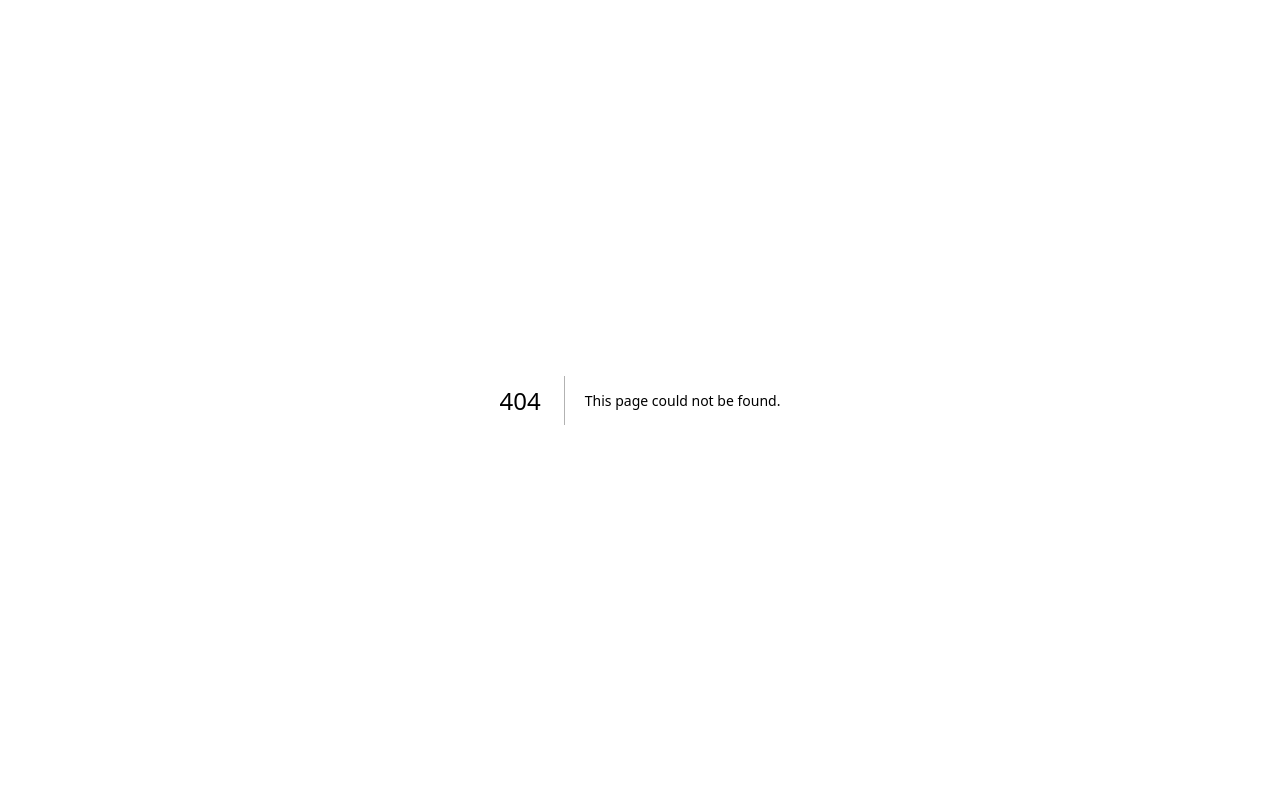
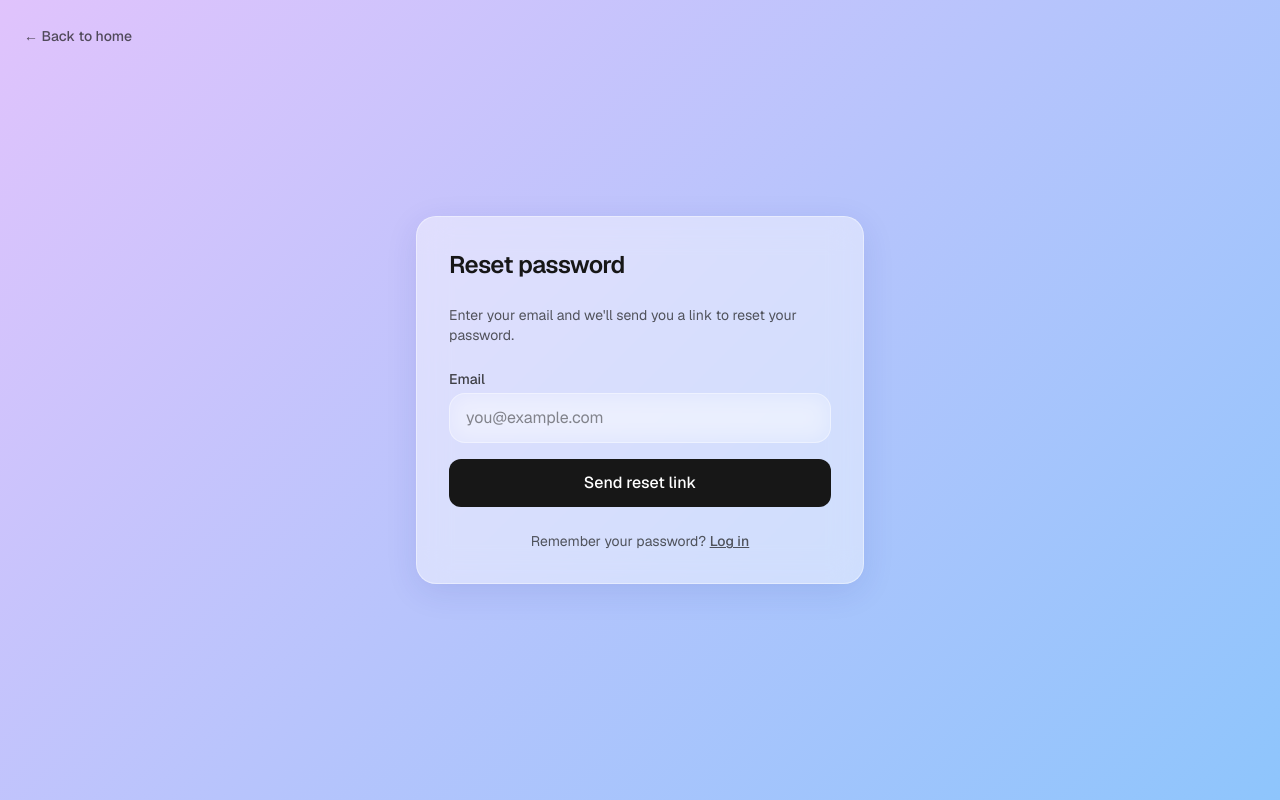
Before and after one commit to tsnyders/last-mile-splitter, a Next.js app: page /forgot-password in a window 1280 px wide. Before the commit this address had no page. Built offline with nearby package versions, Linux system fonts and the light colour scheme.

Commit message:
feat: implement password reset functionality with dedicated pages for requesting and setting new passwords; add global error handling component for improved user experience

```diff
--- /dev/null
+++ b/app/(auth)/forgot-password/page.tsx
@@ -0,0 +1,99 @@
+"use client";
+
+import { useState } from "react";
+import Link from "next/link";
+import { createClient } from "@/lib/supabase/client";
+
+export default function ForgotPasswordPage() {
+  const [email, setEmail] = useState("");
+  const [loading, setLoading] = useState(false);
+  const [error, setError] = useState<string | null>(null);
+  const [sent, setSent] = useState(false);
+
+  const handleSubmit = async (e: React.FormEvent) => {
+    e.preventDefault();
+    setError(null);
+    setLoading(true);
+    const supabase = createClient();
+    try {
+      const { error: resetError } = await supabase.auth.resetPasswordForEmail(
+        email,
+        { redirectTo: `${window.location.origin}/reset-password` }
+      );
+      if (resetError) throw resetError;
+      setSent(true);
+    } catch (err) {
+      setError(err instanceof Error ? err.message : "Failed to send reset email");
+    } finally {
+      setLoading(false);
+    }
+  };
+
+  if (sent) {
+    return (
+      <div className="flex min-h-screen flex-col items-center justify-center px-6 font-sans">
+        <main className="w-full max-w-md">
+          <div className="glass-card p-8 flex flex-col gap-4 text-center">
+            <div className="text-4xl">📧</div>
+            <h1 className="text-2xl font-semibold tracking-tight">Check your email</h1>
+            <p className="text-sm opacity-70">
+              We sent a password reset link to <strong>{email}</strong>.
+            </p>
+            <Link
+              href="/login"
+              className="mt-4 text-sm font-medium underline opacity-70 hover:opacity-100 transition"
+            >
+              Back to log in
+            </Link>
+          </div>
+        </main>
+      </div>
+    );
+  }
+
+  return (
+    <div className="flex min-h-screen flex-col items-center justify-center px-6 font-sans">
+      <main className="w-full max-w-md">
+        <div className="glass-card p-8 flex flex-col gap-6">
+          <h1 className="text-2xl font-semibold tracking-tight">Reset password</h1>
+          <p className="text-sm opacity-70">
+            Enter your email and we&apos;ll send you a link to reset your password.
+          </p>
+          <form onSubmit={handleSubmit} className="flex flex-col gap-4">
+            <div>
+              <label htmlFor="reset-email" className="block text-sm font-medium opacity-80 mb-1">
+                Email
+              </label>
+              <input
+                id="reset-email"
+                type="email"
+                value={email}
+                onChange={(e) => setEmail(e.target.value)}
+                required
+                className="w-full glass-input px-4 py-3 rounded-xl focus:outline-none focus:ring-2 focus:ring-foreground/30"
+                placeholder="you@example.com"
+                autoComplete="email"
+              />
+            </div>
+            {error && (
+              <p className="text-sm text-red-600 dark:text-red-400">{error}</p>
+            )}
+            <button
+              type="submit"
+              disabled={loading}
+              className="w-full py-3 rounded-xl bg-foreground text-white dark:text-gray-900 font-medium hover:opacity-90 transition disabled:opacity-70"
+            >
+              {loading ? "Sending…" : "Send reset link"}
+            </button>
+          </form>
+          <p className="text-sm opacity-70 text-center">
+            Remember your password?{" "}
+            <Link href="/login" className="font-medium underline hover:opacity-90">
+              Log in
+            </Link>
+          </p>
+        </div>
+      </main>
+    </div>
+  );
+}
--- a/app/(auth)/login/page.tsx
+++ b/app/(auth)/login/page.tsx
@@ -95,15 +95,23 @@ function LoginForm() {
           {loading ? "Signing in…" : "Log in"}
         </button>
       </form>
-      <p className="text-sm opacity-70 text-center">
-        Don&apos;t have an account?{" "}
+      <div className="flex flex-col gap-2 text-center">
         <Link
-          href="/signup"
-          className="font-medium underline hover:opacity-90"
+          href="/forgot-password"
+          className="text-sm font-medium underline opacity-60 hover:opacity-90 transition"
         >
-          Sign up
+          Forgot your password?
         </Link>
-      </p>
+        <p className="text-sm opacity-70">
+          Don&apos;t have an account?{" "}
+          <Link
+            href="/signup"
+            className="font-medium underline hover:opacity-90"
+          >
+            Sign up
+          </Link>
+        </p>
+      </div>
     </div>
   );
 }
--- /dev/null
+++ b/app/(auth)/reset-password/page.tsx
@@ -0,0 +1,117 @@
+"use client";
+
+import { useState } from "react";
+import { useRouter } from "next/navigation";
+import { createClient } from "@/lib/supabase/client";
+
+export default function ResetPasswordPage() {
+  const router = useRouter();
+  const [password, setPassword] = useState("");
+  const [confirmPassword, setConfirmPassword] = useState("");
+  const [loading, setLoading] = useState(false);
+  const [error, setError] = useState<string | null>(null);
+  const [done, setDone] = useState(false);
+
+  const handleSubmit = async (e: React.FormEvent) => {
+    e.preventDefault();
+    setError(null);
+
+    if (password !== confirmPassword) {
+      setError("Passwords do not match.");
+      return;
+    }
+    if (password.length < 6) {
+      setError("Password must be at least 6 characters.");
+      return;
+    }
+
+    setLoading(true);
+    const supabase = createClient();
+    try {
+      const { error: updateError } = await supabase.auth.updateUser({
+        password,
+      });
+      if (updateError) throw updateError;
+      setDone(true);
+      setTimeout(() => {
+        router.push("/");
+        router.refresh();
+      }, 2000);
+    } catch (err) {
+      setError(err instanceof Error ? err.message : "Failed to update password");
+    } finally {
+      setLoading(false);
+    }
+  };
+
+  if (done) {
+    return (
+      <div className="flex min-h-screen flex-col items-center justify-center px-6 font-sans">
+        <main className="w-full max-w-md">
+          <div className="glass-card p-8 flex flex-col gap-4 text-center">
+            <div className="text-4xl">✅</div>
+            <h1 className="text-2xl font-semibold tracking-tight">Password updated</h1>
+            <p className="text-sm opacity-70">Redirecting you to the home page…</p>
+          </div>
+        </main>
+      </div>
+    );
+  }
+
+  return (
+    <div className="flex min-h-screen flex-col items-center justify-center px-6 font-sans">
+      <main className="w-full max-w-md">
+        <div className="glass-card p-8 flex flex-col gap-6">
+          <h1 className="text-2xl font-semibold tracking-tight">Set new password</h1>
+          <p className="text-sm opacity-70">
+            Choose a new password for your account.
+          </p>
+          <form onSubmit={handleSubmit} className="flex flex-col gap-4">
+            <div>
+              <label htmlFor="new-password" className="block text-sm font-medium opacity-80 mb-1">
+                New password
+              </label>
+              <input
+                id="new-password"
+                type="password"
+                value={password}
+                onChange={(e) => setPassword(e.target.value)}
+                required
+                minLength={6}
+                className="w-full glass-input px-4 py-3 rounded-xl focus:outline-none focus:ring-2 focus:ring-foreground/30"
+                placeholder="At least 6 characters"
+                autoComplete="new-password"
+              />
+            </div>
+            <div>
+              <label htmlFor="confirm-password" className="block text-sm font-medium opacity-80 mb-1">
+                Confirm password
+              </label>
+              <input
+                id="confirm-password"
+                type="password"
+                value={confirmPassword}
+                onChange={(e) => setConfirmPassword(e.target.value)}
+                required
+                minLength={6}
+                className="w-full glass-input px-4 py-3 rounded-xl focus:outline-none focus:ring-2 focus:ring-foreground/30"
+                placeholder="Type it again"
+                autoComplete="new-password"
+              />
+            </div>
+            {error && (
+              <p className="text-sm text-red-600 dark:text-red-400">{error}</p>
+            )}
+            <button
+              type="submit"
+              disabled={loading}
+              className="w-full py-3 rounded-xl bg-foreground text-white dark:text-gray-900 font-medium hover:opacity-90 transition disabled:opacity-70"
+            >
+              {loading ? "Updating…" : "Update password"}
+            </button>
+          </form>
+        </div>
+      </main>
+    </div>
+  );
+}
--- a/app/auth/callback/route.ts
+++ b/app/auth/callback/route.ts
@@ -11,7 +11,6 @@ export async function GET(request: Request) {
     const { error } = await supabase.auth.exchangeCodeForSession(code);
 
     if (!error) {
-      // Create profile row if it doesn't exist yet
       const {
         data: { user },
       } = await supabase.auth.getUser();
@@ -24,7 +23,10 @@ export async function GET(request: Request) {
           { onConflict: "id" }
         );
       }
-      return NextResponse.redirect(`${origin}${next}`);
+
+      // If this was a password reset, redirect to the reset page
+      const redirectTo = next === "/reset-password" ? "/reset-password" : next;
+      return NextResponse.redirect(`${origin}${redirectTo}`);
     }
   }
 
--- /dev/null
+++ b/app/global-error.tsx
@@ -0,0 +1,67 @@
+"use client";
+
+import { useEffect } from "react";
+
+export default function GlobalError({
+  error,
+  reset,
+}: {
+  error: Error & { digest?: string };
+  reset: () => void;
+}) {
+  useEffect(() => {
+    console.error("[GlobalError]", error);
+  }, [error]);
+
+  return (
+    <html lang="en">
+      <body
+        style={{
+          margin: 0,
+          minHeight: "100dvh",
+          display: "flex",
+          alignItems: "center",
+          justifyContent: "center",
+          background: "linear-gradient(135deg, #0f2027 0%, #203a43 50%, #2c5364 100%)",
+          color: "#ededed",
+          fontFamily: "system-ui, sans-serif",
+        }}
+      >
+        <div
+          style={{
+            maxWidth: 420,
+            padding: "2.5rem",
+            textAlign: "center",
+            background: "rgba(15, 23, 42, 0.5)",
+            backdropFilter: "blur(16px)",
+            borderRadius: "1.25rem",
+            border: "1px solid rgba(255,255,255,0.1)",
+          }}
+        >
+          <p style={{ fontSize: "2.5rem", marginBottom: "0.5rem" }}>😵</p>
+          <h1 style={{ fontSize: "1.5rem", fontWeight: 600, marginBottom: "0.5rem" }}>
+            Something went wrong
+          </h1>
+          <p style={{ fontSize: "0.875rem", opacity: 0.7, marginBottom: "1.5rem" }}>
+            {error.message || "An unexpected error occurred."}
+          </p>
+          <button
+            onClick={reset}
+            style={{
+              padding: "0.75rem 1.5rem",
+              borderRadius: "0.75rem",
+              border: "none",
+              background: "#ededed",
+              color: "#171717",
+              fontWeight: 600,
+              cursor: "pointer",
+              fontSize: "0.875rem",
+            }}
+          >
+            Try again
+          </button>
+        </div>
+      </body>
+    </html>
+  );
+}
```
Also changed, not shown: 4 other files (tests, documents, lock files or other folders).
